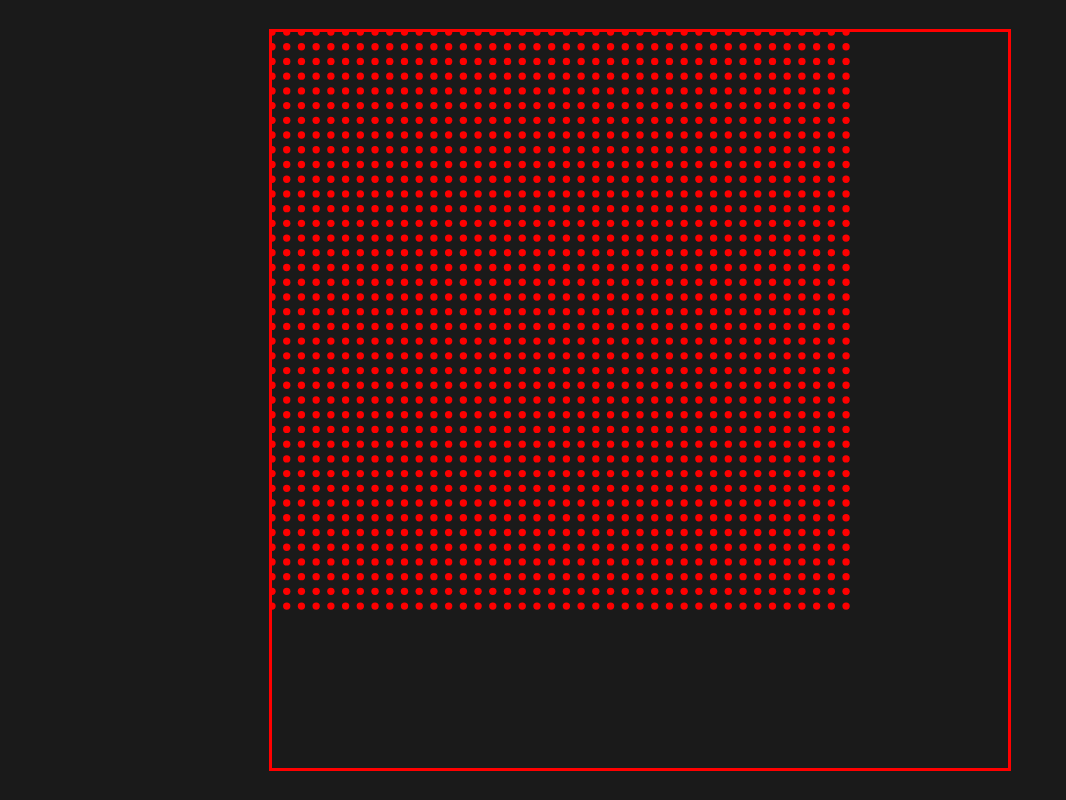
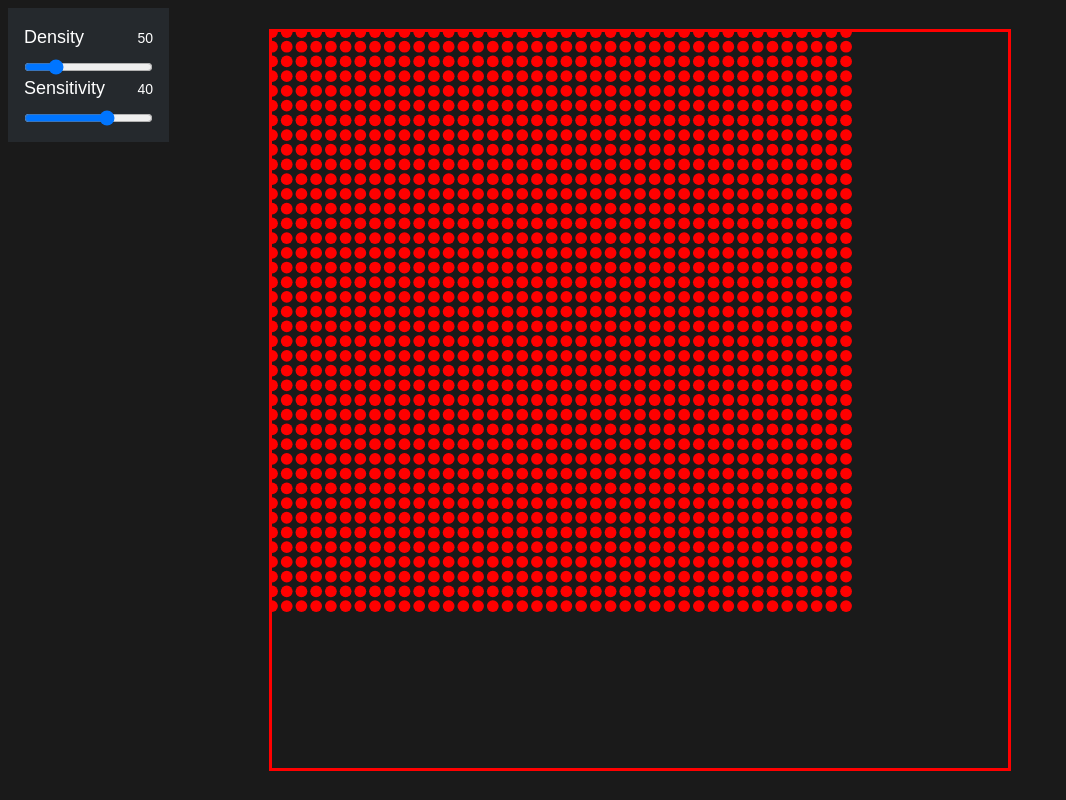
Before and after one commit to joshwcomeau/wa-svg-vs-canvas, a React (Vite) app: page /react-svg in a window 1280 px wide. Shown: the whole page, without its empty margins (0-1066 px from the left). Built offline with nearby package versions, Linux system fonts and the light colour scheme.

Commit message:
Add control panel

```diff
--- a/package.json
+++ b/package.json
@@ -12,7 +12,8 @@
   "dependencies": {
     "react": "^18.3.1",
     "react-dom": "^18.3.1",
-    "react-router": "^7.1.1"
+    "react-router": "^7.1.1",
+    "styled-components": "^6.1.13"
   },
   "devDependencies": {
     "@eslint/js": "^9.17.0",
--- /dev/null
+++ b/src/components/ControlPanel/ControlPanel.tsx
@@ -0,0 +1,76 @@
+import * as React from 'react';
+import styled from 'styled-components';
+
+import { StateContext } from '../StateProvider';
+
+function ControlPanel() {
+  const {
+    numRows,
+    mouseAdjust,
+    setNumRows,
+    setNumCols,
+    setMouseAdjust,
+  } = React.useContext(StateContext);
+
+  return (
+    <Wrapper>
+      <Control>
+        <Header>
+          Density
+          <Value>{numRows}</Value>
+        </Header>
+        <input
+          type="range"
+          value={numRows}
+          min={10}
+          max={200}
+          onChange={(ev) => {
+            setNumRows(Number(ev.target.value));
+            setNumCols(Number(ev.target.value));
+          }}
+        />
+      </Control>
+      <Control>
+        <Header>
+          Sensitivity
+          <Value>{mouseAdjust}</Value>
+        </Header>
+        <input
+          type="range"
+          value={mouseAdjust}
+          min={1}
+          max={60}
+          onChange={(ev) => {
+            setMouseAdjust(Number(ev.target.value));
+          }}
+        />
+      </Control>
+    </Wrapper>
+  );
+}
+
+const Wrapper = styled.div`
+  position: absolute;
+  top: 8px;
+  left: 8px;
+  padding: 16px;
+  background: hsl(210deg 10% 16%);
+  color: white;
+`;
+
+const Control = styled.label`
+  display: flex;
+  flex-direction: column;
+  gap: 8px;
+`;
+const Header = styled.div`
+  display: flex;
+  justify-content: space-between;
+  align-items: baseline;
+  gap: 32px;
+`;
+const Value = styled.span`
+  font-size: 0.875rem;
+`;
+
+export default ControlPanel;
--- /dev/null
+++ b/src/components/ControlPanel/index.ts
@@ -0,0 +1 @@
+export { default } from './ControlPanel';
--- /dev/null
+++ b/src/components/StateProvider/StateProvider.tsx
@@ -0,0 +1,36 @@
+/* eslint-disable */
+import * as React from 'react';
+
+import { NUMROWS, NUMCOLS, MOUSE_ADJUST } from '../../constants';
+
+export const StateContext = React.createContext({
+  numRows: NUMROWS,
+  numCols: NUMCOLS,
+  mouseAdjust: MOUSE_ADJUST,
+  setNumRows: (_: number) => {},
+  setNumCols: (_: number) => {},
+  setMouseAdjust: (_: number) => {},
+});
+
+function StateProvider({ children }: { children: React.ReactNode }) {
+  const [numRows, setNumRows] = React.useState(NUMROWS);
+  const [numCols, setNumCols] = React.useState(NUMCOLS);
+  const [mouseAdjust, setMouseAdjust] = React.useState(MOUSE_ADJUST);
+
+  return (
+    <StateContext.Provider
+      value={{
+        numRows,
+        numCols,
+        mouseAdjust,
+        setNumRows,
+        setNumCols,
+        setMouseAdjust,
+      }}
+    >
+      {children}
+    </StateContext.Provider>
+  );
+}
+
+export default StateProvider;
--- /dev/null
+++ b/src/components/StateProvider/index.ts
@@ -0,0 +1,2 @@
+export { default } from './StateProvider';
+export * from './StateProvider';
--- a/src/main.tsx
+++ b/src/main.tsx
@@ -3,11 +3,13 @@ import { createRoot } from 'react-dom/client';
 import { BrowserRouter, Routes, Route } from 'react-router';
 import './index.css';
 import App from './App';
+import StateProvider from './components/StateProvider';
 import ReactCanvas from './routes/ReactCanvas/';
 import ReactSvg from './routes/ReactSvg/';
 
 createRoot(document.getElementById('root')!).render(
   <StrictMode>
+    <StateProvider>
       <BrowserRouter>
         <Routes>
           <Route path="/react-canvas" element={<ReactCanvas />} />
@@ -15,5 +17,6 @@ createRoot(document.getElementById('root')!).render(
           <Route path="/" element={<App />} />
         </Routes>
       </BrowserRouter>
+    </StateProvider>
   </StrictMode>
 );
--- a/src/routes/ReactCanvas/ReactCanvas.tsx
+++ b/src/routes/ReactCanvas/ReactCanvas.tsx
@@ -1,10 +1,13 @@
 import React from 'react';
 
 import { normalize } from '../../utils';
-import { NUMCOLS, NUMROWS, MOUSE_ADJUST } from '../../constants';
+import ControlPanel from '../../components/ControlPanel';
+import { StateContext } from '../../components/StateProvider';
 
 function ReactCanvas() {
   const ref = React.useRef<HTMLCanvasElement>(null);
+  const { numRows, numCols, mouseAdjust } =
+    React.useContext(StateContext);
 
   React.useEffect(() => {
     let context: CanvasRenderingContext2D | null = null;
@@ -18,38 +21,47 @@ function ReactCanvas() {
 
       if (!context) {
         context = canvas.getContext('2d');
-      }
         if (!context) {
           // Stupid TS
           return;
+        }
+        const devicePixelRatio = window.devicePixelRatio || 1;
+
+        context.scale(devicePixelRatio, devicePixelRatio);
       }
 
       context.clearRect(0, 0, canvas.width, canvas.height);
       context.fillStyle = 'red';
 
-      for (let rowIndex = 0; rowIndex <= NUMROWS; rowIndex++) {
-        for (let colIndex = 0; colIndex <= NUMCOLS; colIndex++) {
+      for (let rowIndex = 0; rowIndex <= numRows; rowIndex++) {
+        for (let colIndex = 0; colIndex <= numCols; colIndex++) {
           context.beginPath();
           const cx =
-            normalize(rowIndex, 0, NUMROWS, 0, window.innerWidth) +
+            normalize(rowIndex, 0, numRows, 0, window.innerWidth) +
             normalize(
               event.clientX,
               0,
               window.innerHeight,
-              -MOUSE_ADJUST * 2,
-              MOUSE_ADJUST * 2
+              -mouseAdjust * 2,
+              mouseAdjust * 2
             );
           const cy =
-            normalize(colIndex, 0, NUMCOLS, 0, window.innerWidth) +
+            normalize(colIndex, 0, numCols, 0, window.innerWidth) +
             normalize(
               event.clientY,
               0,
               window.innerHeight,
-              -MOUSE_ADJUST * 2,
-              MOUSE_ADJUST * 2
+              -mouseAdjust * 2,
+              mouseAdjust * 2
             );
 
-          context.arc(cx, cy, 7, 0, Math.PI * 2);
+          context.arc(
+            cx,
+            cy,
+            (window.innerHeight / numRows) * 0.4,
+            0,
+            Math.PI * 2
+          );
           context.fill();
           context.closePath();
         }
@@ -60,12 +72,14 @@ function ReactCanvas() {
 
     return () => {
       window.removeEventListener('pointermove', handleMove);
+      context?.scale(1 / devicePixelRatio, 1 / devicePixelRatio);
     };
-  }, []);
+  }, [numRows, numCols, mouseAdjust]);
 
   const devicePixelRatio = window.devicePixelRatio || 1;
 
   return (
+    <>
       <canvas
         ref={ref}
         style={{
@@ -76,6 +90,8 @@ function ReactCanvas() {
         width={(window.innerHeight - 64) * devicePixelRatio}
         height={(window.innerHeight - 64) * devicePixelRatio}
       />
+      <ControlPanel />
+    </>
   );
 }
 
--- a/src/routes/ReactSvg/ReactSvg.tsx
+++ b/src/routes/ReactSvg/ReactSvg.tsx
@@ -1,10 +1,14 @@
 import React from 'react';
 
 import { range, normalize } from '../../utils';
-import { NUMCOLS, NUMROWS, MOUSE_ADJUST } from '../../constants';
+import ControlPanel from '../../components/ControlPanel';
+import { StateContext } from '../../components/StateProvider';
 
 function ReactSvg() {
   const ref = React.useRef(null);
+  const { numRows, numCols, mouseAdjust } =
+    React.useContext(StateContext);
+
   const [mousePosition, setMousePosition] = React.useState({
     x: 0,
     y: 0,
@@ -32,35 +36,36 @@ function ReactSvg() {
         ref={ref}
         viewBox="0 0 200 200"
       >
-        {range(NUMROWS).map((rowIndex) =>
-          range(NUMCOLS).map((colIndex) => (
+        {range(numRows).map((rowIndex) =>
+          range(numCols).map((colIndex) => (
             <circle
               cx={
-                normalize(rowIndex, 0, NUMROWS, 0, 200) +
+                normalize(rowIndex, 0, numRows, 0, 200) +
                 normalize(
                   mousePosition.x,
                   0,
                   window.innerWidth,
-                  -MOUSE_ADJUST,
-                  MOUSE_ADJUST
+                  -mouseAdjust,
+                  mouseAdjust
                 )
               }
               cy={
-                normalize(colIndex, 0, NUMCOLS, 0, 200) +
+                normalize(colIndex, 0, numCols, 0, 200) +
                 normalize(
                   mousePosition.y,
                   0,
                   window.innerHeight,
-                  -MOUSE_ADJUST,
-                  MOUSE_ADJUST
+                  -mouseAdjust,
+                  mouseAdjust
                 )
               }
-              r={1}
+              r={(200 / numRows) * 0.4}
               fill="red"
             />
           ))
         )}
       </svg>
+      <ControlPanel />
     </>
   );
 }
```
Also changed, not shown: .new-component-config.json (added), 1 other file (tests, documents, lock files or other folders). Lines whose indentation alone changed are shown as unchanged.
